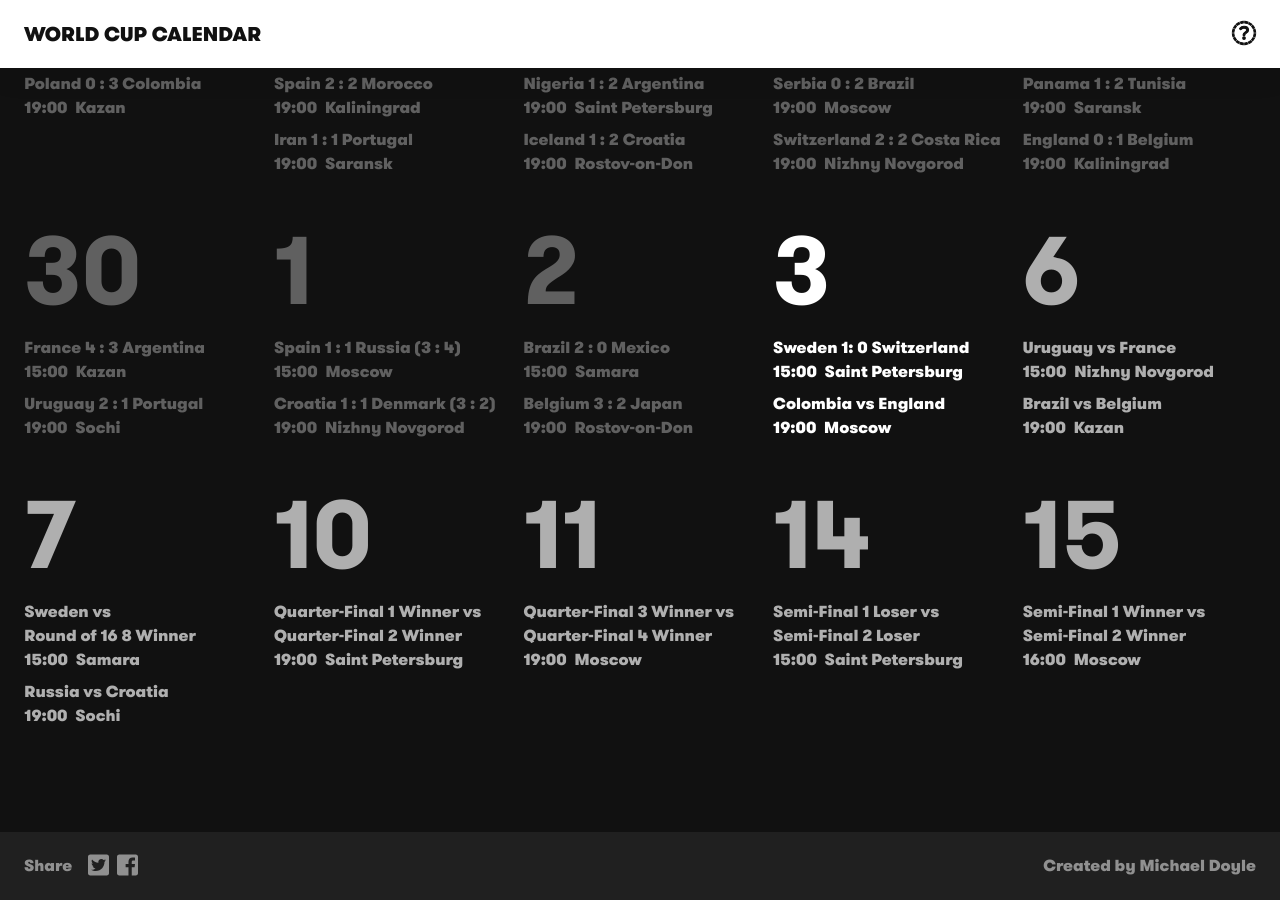
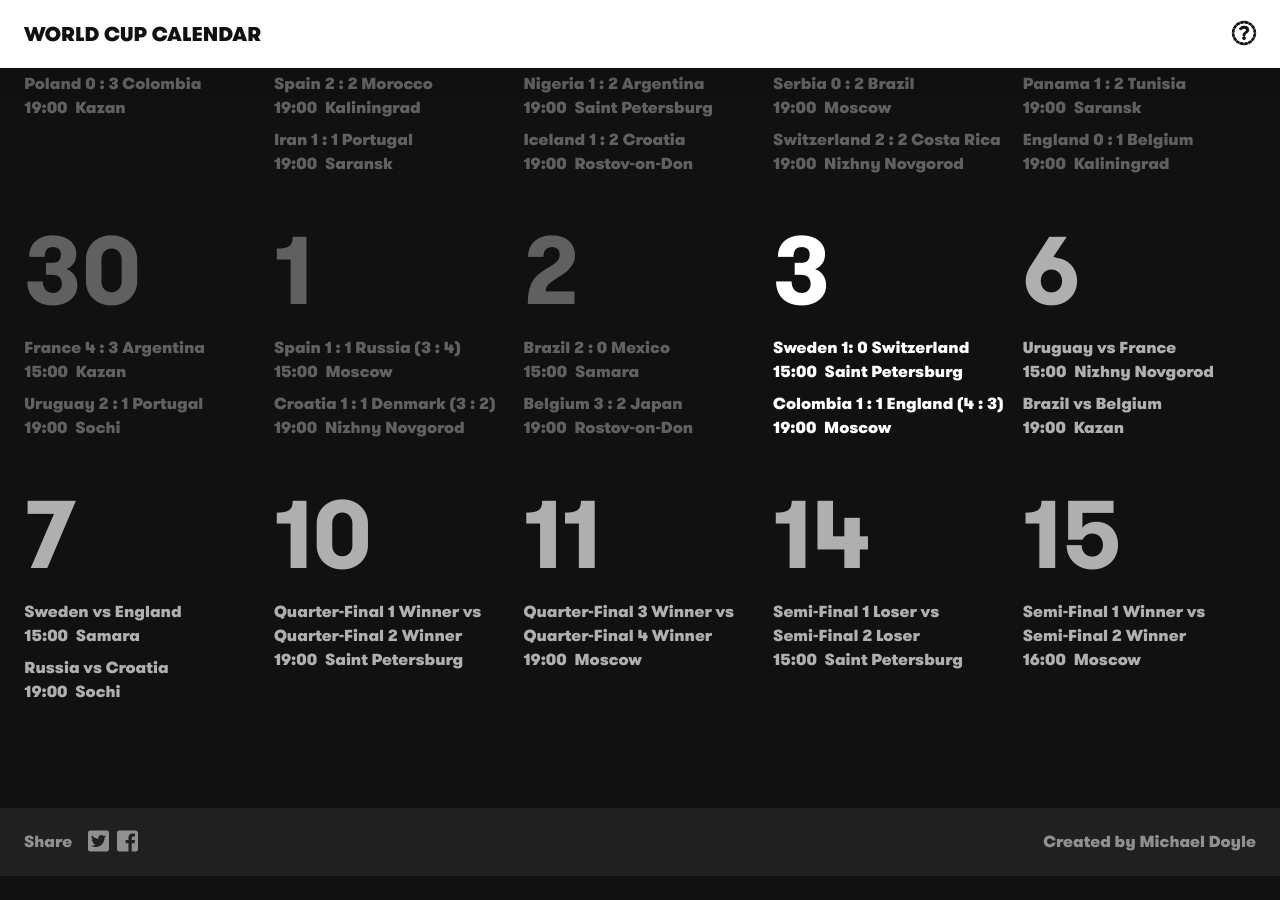
Before and after one commit to iamclydehoel/worldcupcalendar-2018, a Jekyll site: the page built from index.html, in a window 1280 px wide and 900 px high, scrolled down 1020 px. Built offline with Jekyll 4.4.1, drawn with Linux system fonts in a browser that asks for light colours; nearby versions of some CDN libraries; after the commit the page ends 1896 px from its top, so only the background shows below that.

Commit message:
Score update

```diff
--- a/_data/fixtures.yml
+++ b/_data/fixtures.yml
@@ -370,7 +370,8 @@
 
     - team1: Colombia
       team2: England
-      score:
+      score: '1 : 1'
+      pens: '4 : 3'
       time: '19:00'
       venue: Moscow
 
@@ -391,7 +392,7 @@
 - date: '7/7'
   matches:
     - team1: Sweden
-      team2: Round of 16 8 Winner
+      team2: England
       score:
       time: '15:00'
       venue: Samara
```
